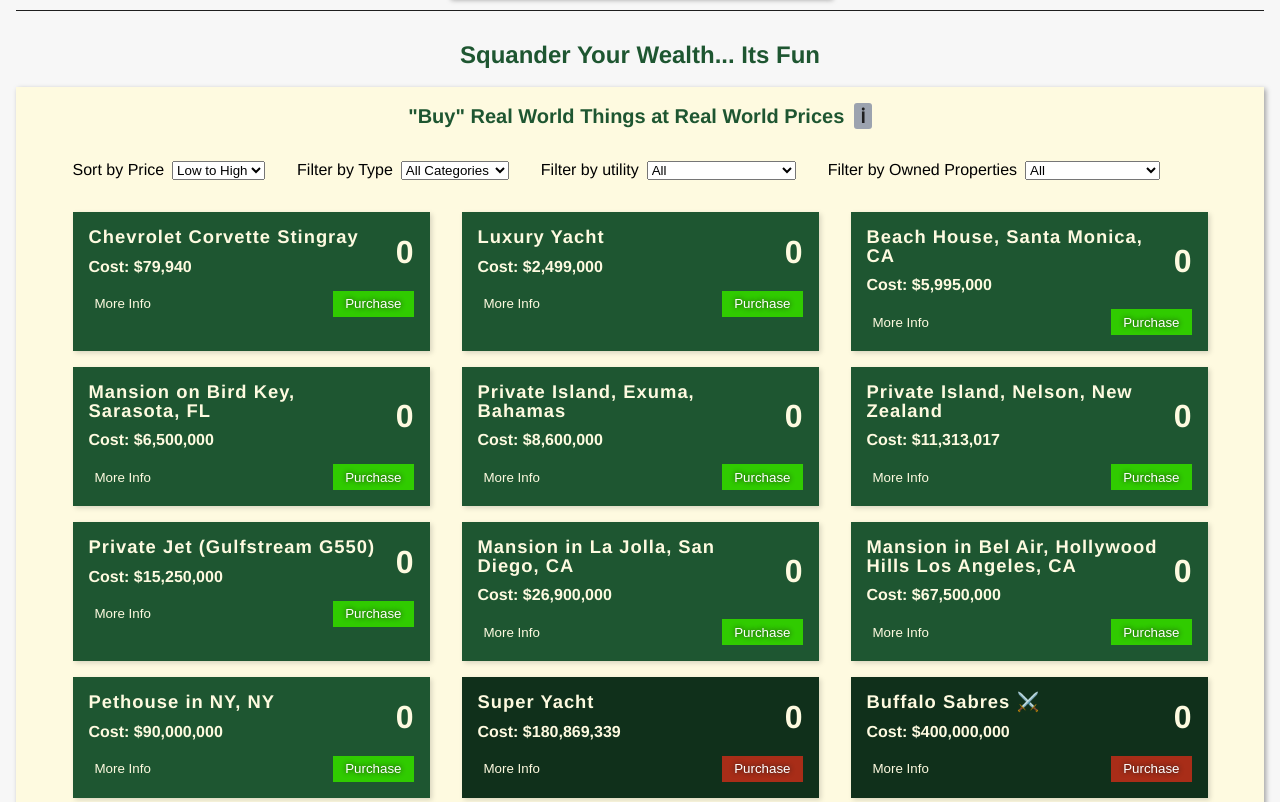
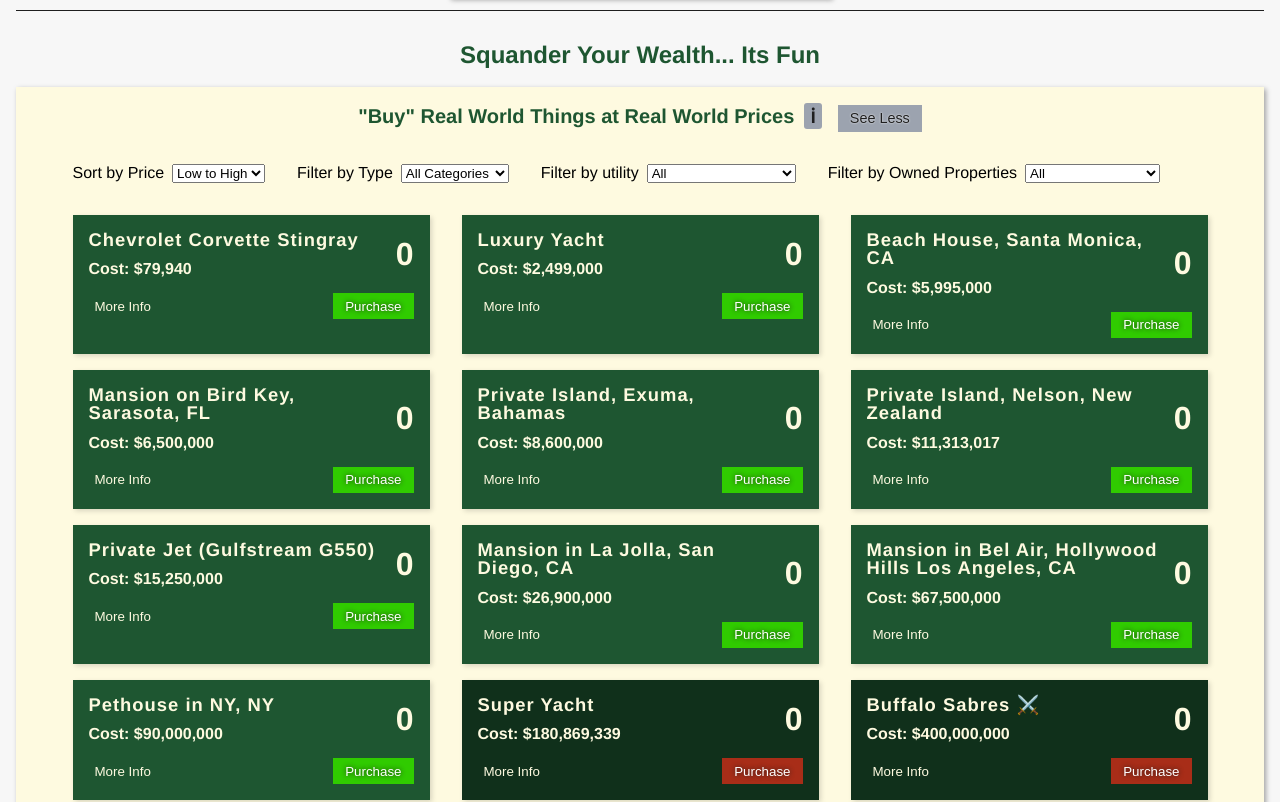
Before and after one commit to dkersten/accumulator-game-vue, a Vue app: page / in a window 1280 px wide. Shown: the part 1045-1847 px from the top of the page. Built offline with nearby package versions, Linux system fonts and the light colour scheme.

Commit message:
added show/hide functionality to RW purchases section

```diff
--- a/src/containers/RWPurchases.vue
+++ b/src/containers/RWPurchases.vue
@@ -5,10 +5,29 @@
                 ℹ
                 <span class="tooltiptext">More info</span>
             </span>
+            <button
+                class="info more"
+                v-if="seeMore"
+                @click="showMore"
+            >
+                See More
+            </button>
+            <button
+                class="info less"
+                v-else
+                @click="showMore"
+            >
+                See Less
+            </button>
         </h3>
         <div class="rw-purchases-container">
-            <RWPurchasesSorting></RWPurchasesSorting>
-            <RWPurchaseCard></RWPurchaseCard>
+            <div
+                class="show-hide-container"
+                :class="seeMore ? 'hide' : 'show'"
+            >
+                <RWPurchasesSorting></RWPurchasesSorting>
+                <RWPurchaseCard></RWPurchaseCard>
+            </div>
             <modal-direction v-model="modalOpen"></modal-direction>
         </div>
     </section>
@@ -30,13 +49,18 @@
 
     data() {
         return {
-            modalOpen: false
+            modalOpen: false,
+            seeMore: false
         }
     },
 
     methods: {
         openModal() {
             this.modalOpen = !this.modalOpen
+        },
+
+        showMore() {
+            this.seeMore = !this.seeMore
         }
     }
 }
@@ -102,6 +126,31 @@
             visibility: visible;
             opacity: 1;
         }
+
+        .info {
+            font-size: .9rem;
+            display: inline-block;
+            margin-left: 1rem;
+            @include buttonDefaultStyling;
+            background: $color-grey-info;
+            color: $color-grey-dark;
+            text-shadow: 0 0 2px #fff;
+
+            &:hover {
+                cursor: pointer;
+            }
+        }
+
+        .show-hide-container {
+
+            &.show {
+                display: block;
+            }
+
+            &.hide {
+                display: none;
+            }
+        }
     }
 
 </style>
```
